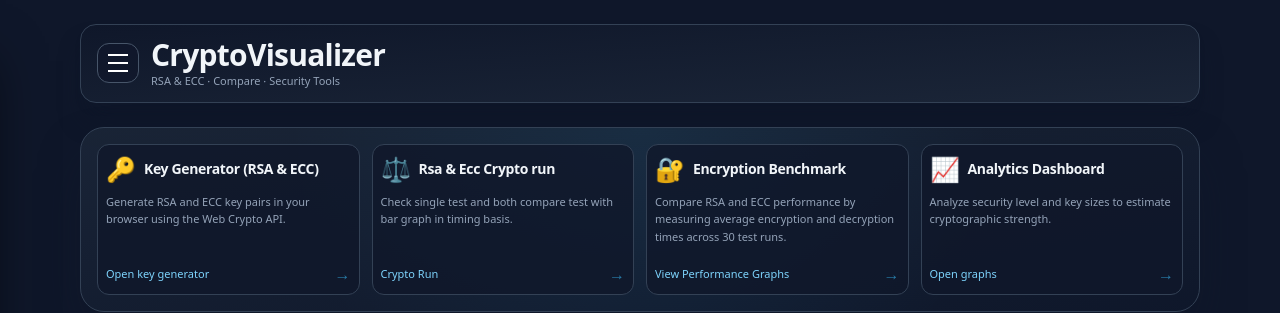
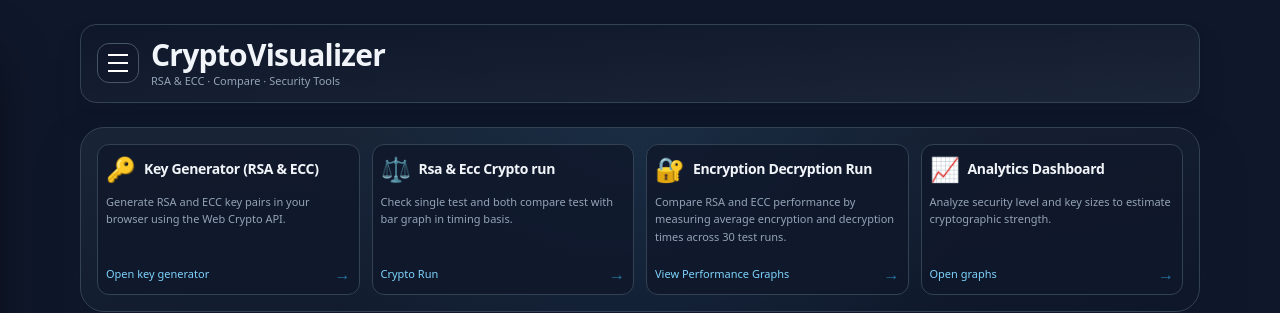
Before and after one commit to mdalsahariyarhossain-ux/crypto, a React (Create React App) app: page / in a window 1280 px wide. Shown: the top 313 px of the page. Built offline with nearby package versions, Linux system fonts and the light colour scheme.

Commit message:
Updated project

```diff
--- a/src/components/HomeOptions.js
+++ b/src/components/HomeOptions.js
@@ -21,7 +21,7 @@ function HomeOptions() {
     },
     {
       path: "/Encryption-Decryption",
-      title: "Encryption Benchmark",
+      title: "Encryption Decryption Run",
       emoji: "🔐",
       description:
         "Compare RSA and ECC performance by measuring average encryption and decryption times across 30 test runs.",
```
